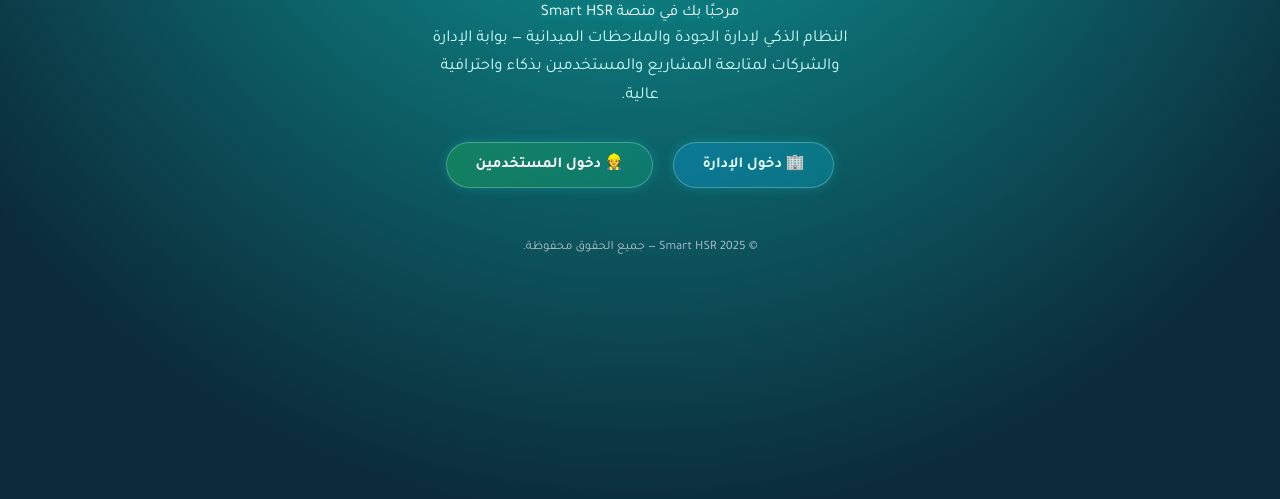
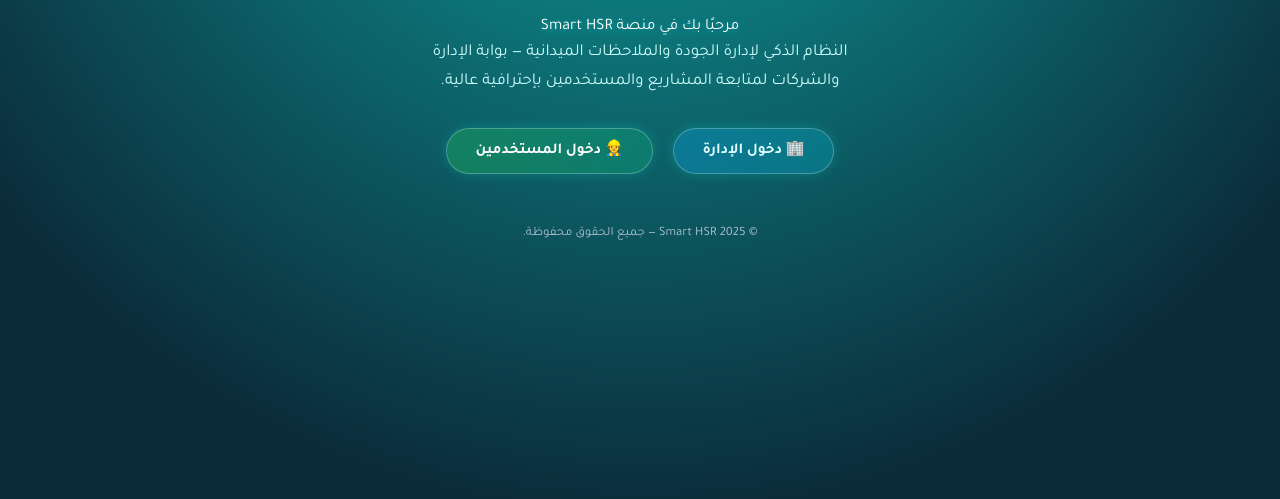
Before and after one commit to blumark24/Smart-HSR2, a plain HTML site: page Home.html in a window 1280 px wide. Shown: the part 301-800 px from the top of the page. Drawn offline with nearby package versions, Linux system fonts and the light colour scheme.

Commit message:
Update Home.html

```diff
--- a/Home.html
+++ b/Home.html
@@ -135,7 +135,7 @@
 
   <h1>مرحبًا بك في منصة Smart HSR</h1>
   <p>
-    النظام الذكي لإدارة الجودة والملاحظات الميدانية — بوابة الإدارة والشركات لمتابعة المشاريع والمستخدمين بذكاء واحترافية عالية.
+    النظام الذكي لإدارة الجودة والملاحظات الميدانية — بوابة الإدارة والشركات لمتابعة المشاريع والمستخدمين بإحترافية عالية.
   </p>
 
   <div class="btn-group">
```
